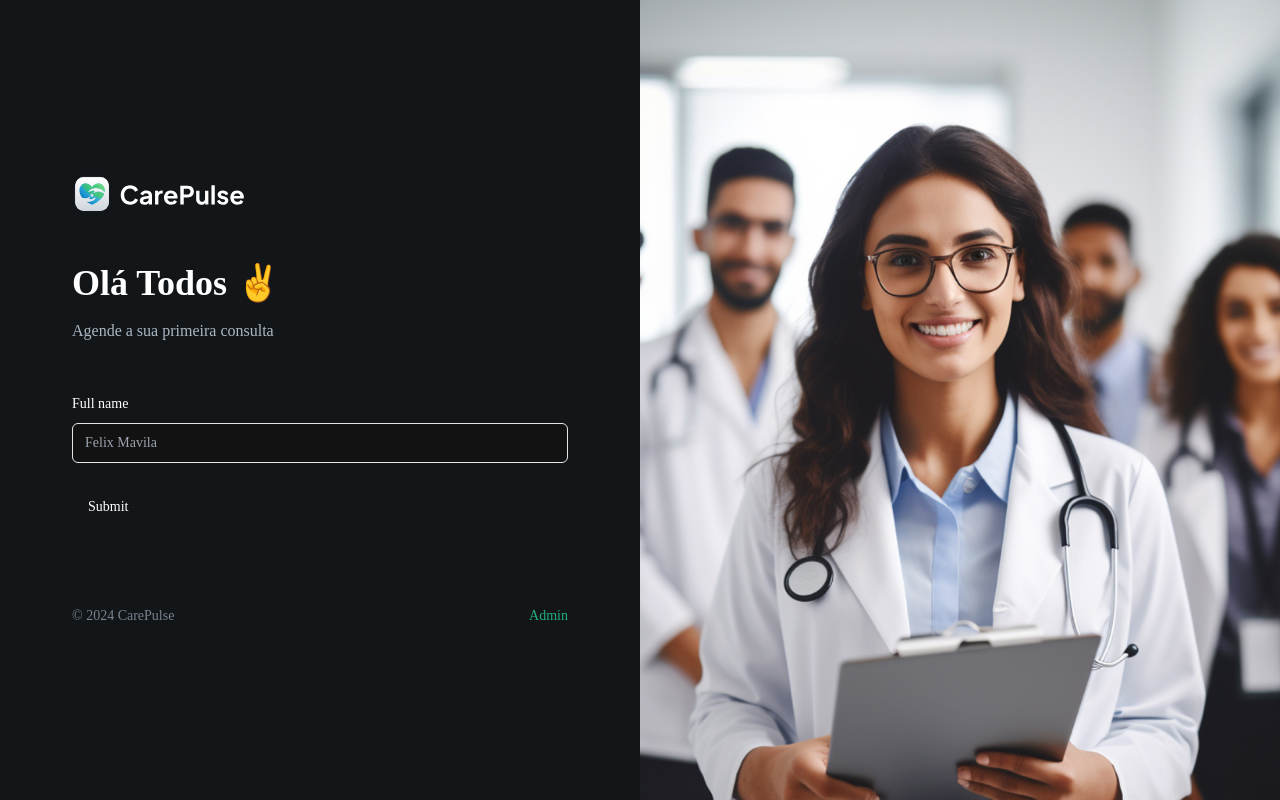
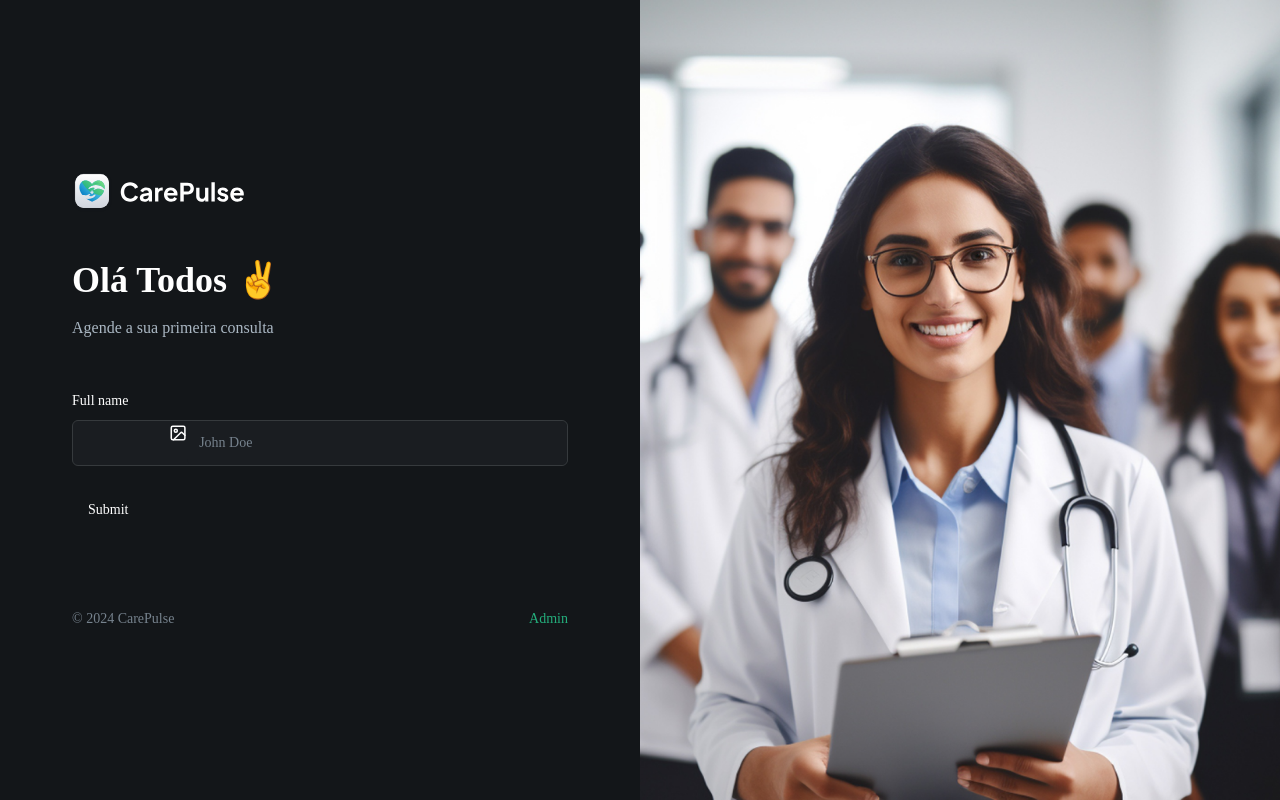
Before and after one commit to FelixEugenio/health-care-appointment, a Next.js app: page / in a window 1280 px wide. Built offline with nearby package versions, Linux system fonts and the light colour scheme.

Commit message:
chore: create a short function for field

```diff
--- a/components/CustumeFormField.tsx
+++ b/components/CustumeFormField.tsx
@@ -13,6 +13,7 @@
 import { Control } from "react-hook-form"
 import { FormFieldtype } from "./forms/PatientForm"
 import { Label } from "@radix-ui/react-label"
+import { Image } from "lucide-react"
 
 
 interface CustomProps {
@@ -31,12 +32,39 @@
 }
 
 const RenderInput = ({field,props}:{field:any ,props:CustomProps}) =>{
-  return(
-    <Input
-    type="text"
-    placeholder="Felix Mavila"
-    />
-  )
+  const {fieldType,iconSrc,iconAlt,placeholder} = props;
+
+    switch (props.fieldType){
+    case FormFieldtype.INPUT:
+      return (
+        <div className="flex rounded-md border border-dark-500 bg-dark-400">
+         {iconSrc && (
+          <Image
+          src={iconSrc}
+          height={24}
+          width={24}
+          alt={iconAlt || 'icon'}
+          className="ml-24"
+          />
+         )}
+
+         <FormControl>
+          <Input
+
+          placeholder={placeholder}
+          {...field}
+          className="shad-input border-0"
+          />
+         </FormControl>
+        </div>
+      )
+
+      default:
+        break;
+
+    }
+
+
 }
 
 const CustumeFormField = (props: CustomProps) => {
```
